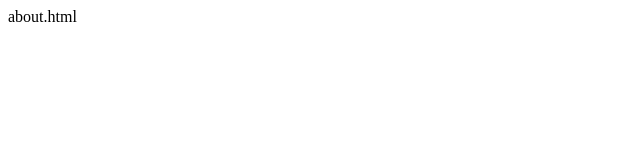
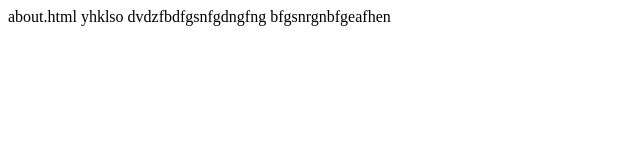
Before and after one commit to Lubunga-Afrika/Lubunga-Afrika.github.io, a plain HTML site: page about.html in a window 1280 px wide. Shown: the whole page, without its empty margins (0-640 px from the left). Drawn offline with Linux system fonts and the light colour scheme.

```diff
--- a/about.html
+++ b/about.html
@@ -1 +1,4 @@
 about.html
+<head>
+  yhklso dvdzfbdfgsnfgdngfng
+bfgsnrgnbfgeafhen
```
Also changed, not shown: 1 other file.
